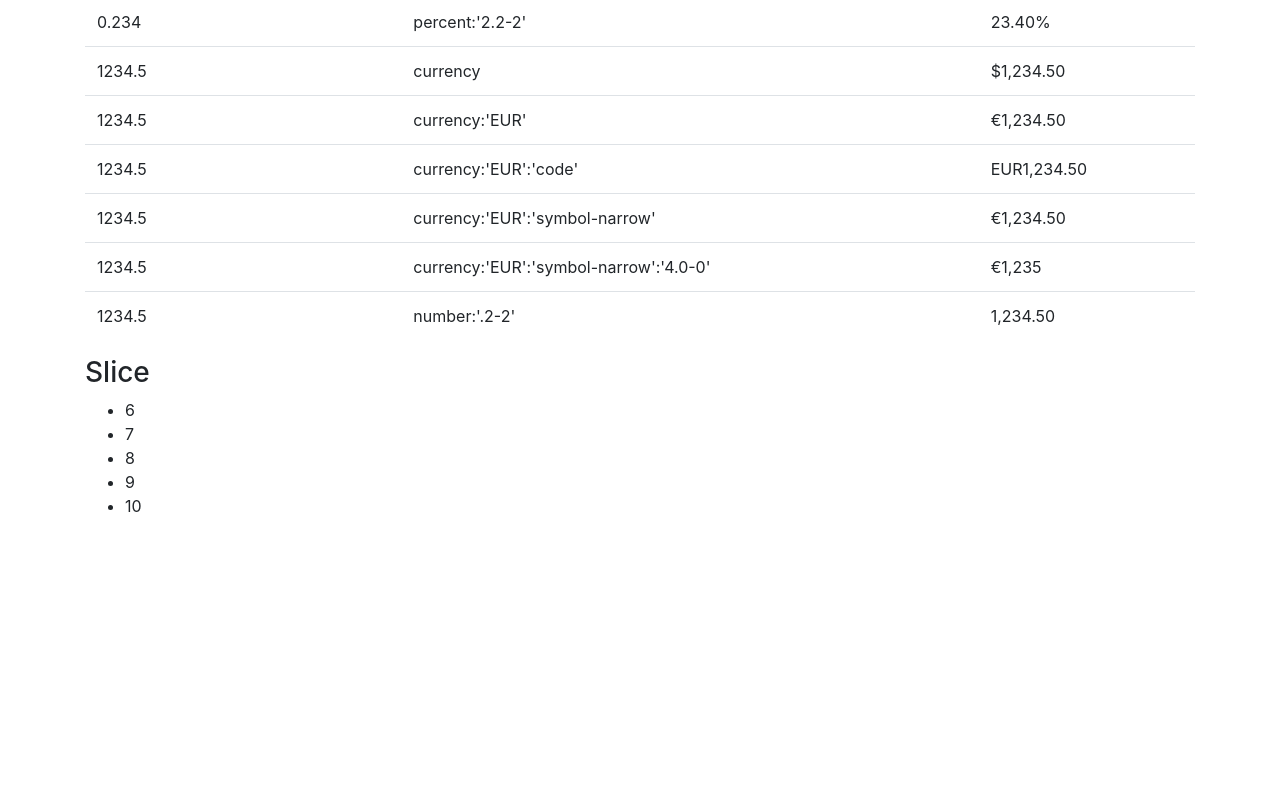
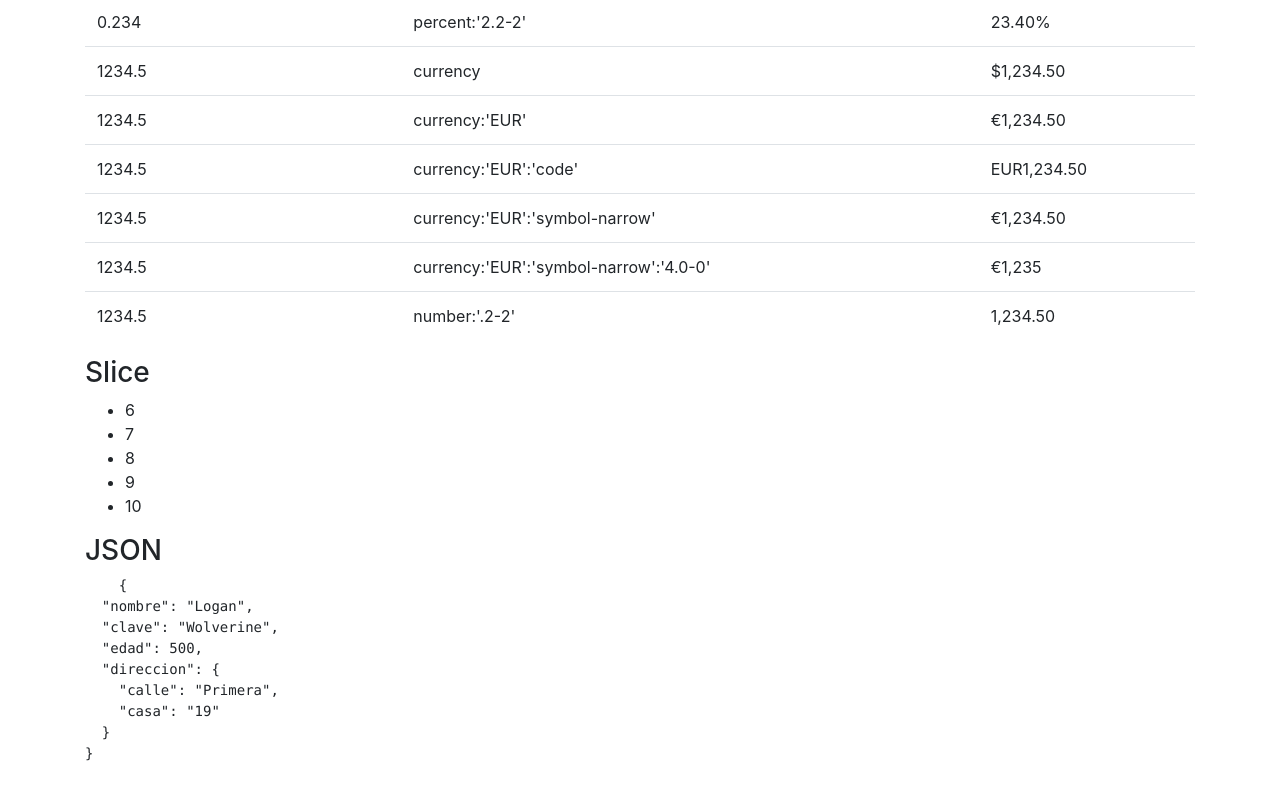
Before and after one commit to dtoledoz0207/App-Pipes, an Angular app: page / in a window 1280 px wide. Shown: the part 550-1349 px from the top of the page. Before the commit the page ends 1084 px from the top, so only its background shows below. Built offline with nearby package versions, Linux system fonts and the light colour scheme.

Commit message:
jsonAdded

```diff
--- a/src/app/app.component.html
+++ b/src/app/app.component.html
@@ -111,4 +111,14 @@
     <li *ngFor="let item of arreglo | slice:5:20">{{item}}</li>
   </ul>
 
+
+  <h3>JSON</h3>
+  <pre>
+    {{heroe  | json}}
+  </pre>
+
+
 </div>
+
+
+<br><br><br><br><br><br>
--- a/src/app/app.component.ts
+++ b/src/app/app.component.ts
@@ -17,4 +17,14 @@
 
   salario:number = 1234.5;
 
+  heroe = {
+    nombre: "Logan",
+    clave: "Wolverine",
+    edad: 500,
+    direccion: {
+      calle: "Primera",
+      casa: "19"
+    }
+  };
+
 }
```
